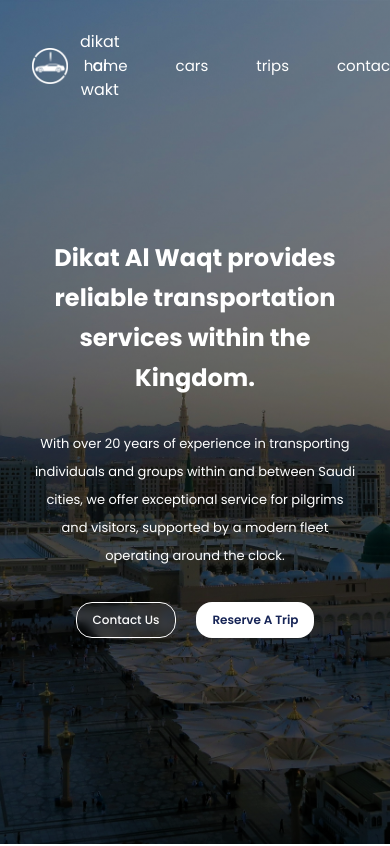
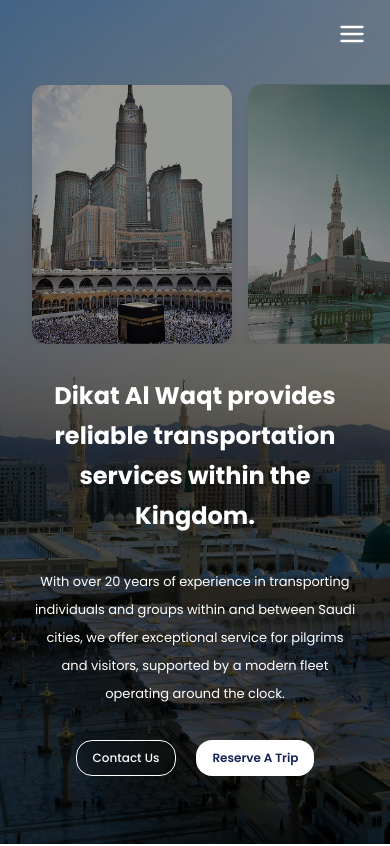
Before and after one commit to ayoubbezai/di9at-alwa9t, a Next.js app in the folder frontend/: page / in a window 390 px wide. Shown: the top 846 px of the page. Built offline with nearby package versions, Linux system fonts and the light colour scheme.

Commit message:
fix responsive of nav bar hero

```diff
--- a/frontend/components/landing/Hero.tsx
+++ b/frontend/components/landing/Hero.tsx
@@ -9,6 +9,7 @@
 import Imgae3 from "../../assets/images/hero/hero3.png";
 import { Button } from "../ui/button";
 import type { StaticImport } from "next/dist/shared/lib/get-img-props";
+import "@/style/hero.css";
 
 type ImagesType = {
   id: number;
@@ -27,14 +28,14 @@
 
   return (
     <div
-      className="min-h-screen bg-cover relative w-full z-0 bg-center flex flex-col md:flex-row items-center justify-center lg:justify-between  mb-12"
+      className="h-screen min-h-[800px] bg-cover relative w-full z-0 bg-center flex flex-col md:flex-row items-center justify-center lg:justify-between  mb-12"
       style={{
         backgroundImage: `url(${HeroImage.src})`,
       }}
     >
       <NavBarWhite />
 
-      <div className="h-[400px] hidden lg:flex items-center justify-center gap-4 w-1/2">
+      <div className="h-[400px]  hidden  lg:flex items-center justify-center gap-4 w-1/2">
         {images.map((image) => (
           <div
             key={image.id}
@@ -58,6 +59,30 @@
               alt={image?.alt}
               width={250}
               height={350}
+              className="rounded-xl object-cover"
+              priority={activeId === image.id}
+            />
+          </div>
+        ))}
+      </div>
+
+      {/* Mobile */}
+      <div
+        className="flex lg:hidden w-full snap-x  snap-mandatory  overflow-y-hidden overflow-x-auto px-8 gap-x-4 mt-4 justify-start"
+        id="carsoule"
+      >
+        {images.map((image) => (
+          <div
+            key={image.id}
+            onClick={() => setActiveId(image.id)}
+            className={`min-w-[200px] flex   transition-transform duration-300 cursor-pointer rounded-xl overflow-hidden shadow-lg flex-shrink-0
+`}
+          >
+            <Image
+              src={image.src}
+              alt={image.alt}
+              width={200}
+              height={300}
               className="rounded-xl object-cover"
               priority={activeId === image.id}
             />
--- a/frontend/components/landing/NavBarWhite.tsx
+++ b/frontend/components/landing/NavBarWhite.tsx
@@ -1,30 +1,97 @@
+"use client";
+
 import Image from "next/image";
 import WhiteLogo from "@/assets/logos/white_logo.png";
 import { FaPhone } from "react-icons/fa";
+import { FiMenu } from "react-icons/fi";
+import { IoMdClose } from "react-icons/io";
+import { useState, useEffect } from "react";
+import Link from "next/link";
 
 export default function NavBarWhite() {
+  const [isMenuOpen, setIsMenuOpen] = useState(false);
+
+  useEffect(() => {
+    const handleScroll = () => {
+      if (isMenuOpen) setIsMenuOpen(false);
+    };
+
+    window.addEventListener("scroll", handleScroll);
+    return () => window.removeEventListener("scroll", handleScroll);
+  }, [isMenuOpen]);
+
   return (
-    <nav className=" flex text-white absolute top-0 w-full flex-row justify-between items-center text-center align-center py-4 px-8 ">
-      <div className="flex items-center justify-between gap-3">
-        <Image src={WhiteLogo} alt="whote logo" width={36} />
+    <>
+      {/* Desktop Navbar */}
+      <nav className="hidden md:flex text-white absolute top-0 w-full justify-between items-center py-4 px-8 z-50">
+        <div className="flex items-center gap-3">
+          <Image src={WhiteLogo} alt="white logo" width={36} />
+          <h1 className="font-semibold text-lg">Dikat Al Waqt</h1>
+        </div>
 
-        <h1>dikat al wakt</h1>
-      </div>
-      <ul className="flex flex-row justify-between gap-12  text-[15px]">
-        <li className="">home</li>
-        <li>cars</li>
-        <li>trips</li>
-        <li>contact_us</li>
-      </ul>
-      <div className="flex items-center justify-between gap-3">
-        <div className="relative w-9 h-9 rounded-full bg-white flex items-center justify-center overflow-hidden">
-          <FaPhone className="absolute text-[#7A7B78] bg-clip-text" size={18} />
+        <ul className="flex gap-12 text-[15px] font-medium">
+          <Link href="/">Home</Link>
+          <Link href="/">Cars</Link>
+          <Link href="/">Trips</Link>
+          <Link href="/">Contact Us</Link>
+        </ul>
+
+        <div className="flex items-center gap-3">
+          <div className="relative w-9 h-9 rounded-full bg-white flex items-center justify-center">
+            <FaPhone className="text-[#7A7B78]" size={18} />
+          </div>
+          <div className="text-sm">
+            <p>Do you have a problem?</p>
+            <p className="font-medium">+213 07-48-11-06-47</p>
+          </div>
         </div>
-        <div>
-          <p className="text-sm">Do u have problem ?</p>
-          <p className=" font-medium text-sm">+213 07-48-11-06-47</p>
+      </nav>
+
+      {/* Mobile Toggle Button */}
+      <button
+        title="menu"
+        className="md:hidden absolute top-5 right-6 text-white z-50"
+        onClick={() => setIsMenuOpen(true)}
+      >
+        <FiMenu size={28} />
+      </button>
+
+      {/* Mobile Menu */}
+      {isMenuOpen && (
+        <div className="fixed top-0 right-0 w-64 h-full bg-primary-dark/95 text-white flex flex-col items-start px-6 py-8 gap-6 z-50 md:hidden">
+          <button
+            onClick={() => setIsMenuOpen(false)}
+            className="absolute top-4 left-4"
+            title="Close Menu"
+          >
+            <IoMdClose size={26} />
+          </button>
+
+          <div className="flex items-center gap-3 mt-8">
+            <Image src={WhiteLogo} alt="white logo" width={36} />
+            <h1 className="font-semibold text-lg">Dikat Al Waqt</h1>
+          </div>
+
+          <ul className="flex flex-col gap-12 mt-6 text-base font-medium items-center w-full">
+            <Link href="/" className="font-semibold">
+              Home
+            </Link>
+            <Link href="/">Cars</Link>
+            <Link href="/">Trips</Link>
+            <Link href="/">Contact Us</Link>
+          </ul>
+
+          <div className="mt-auto flex items-center gap-3 pt-12">
+            <div className="relative w-9 h-9 rounded-full bg-white flex items-center justify-center">
+              <FaPhone className="text-primary-dark/85" size={18} />
+            </div>
+            <div className="text-sm">
+              <p>Need Help?</p>
+              <p className="font-medium">+213 07-48-11-06-47</p>
+            </div>
+          </div>
         </div>
-      </div>
-    </nav>
+      )}
+    </>
   );
 }
--- a/frontend/package.json
+++ b/frontend/package.json
@@ -12,6 +12,7 @@
     "@radix-ui/react-slot": "^1.2.3",
     "class-variance-authority": "^0.7.1",
     "clsx": "^2.1.1",
+    "framer-motion": "^12.23.11",
     "lucide-react": "^0.532.0",
     "next": "15.4.4",
     "react": "19.1.0",
--- /dev/null
+++ b/frontend/style/hero.css
@@ -0,0 +1,3 @@
+#carsoule {
+  scrollbar-width: none;
+}
```
Also changed, not shown: 1 other file (tests, documents, lock files or other folders).
